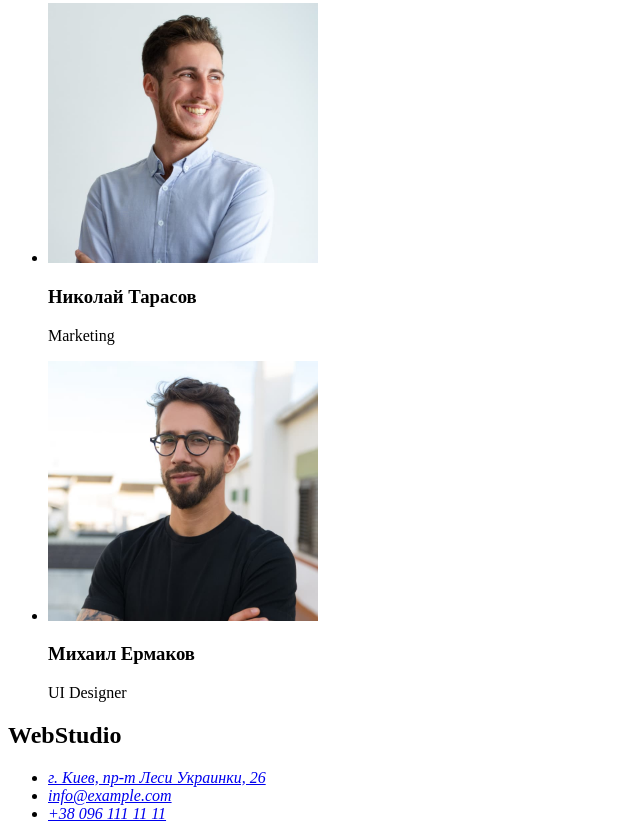
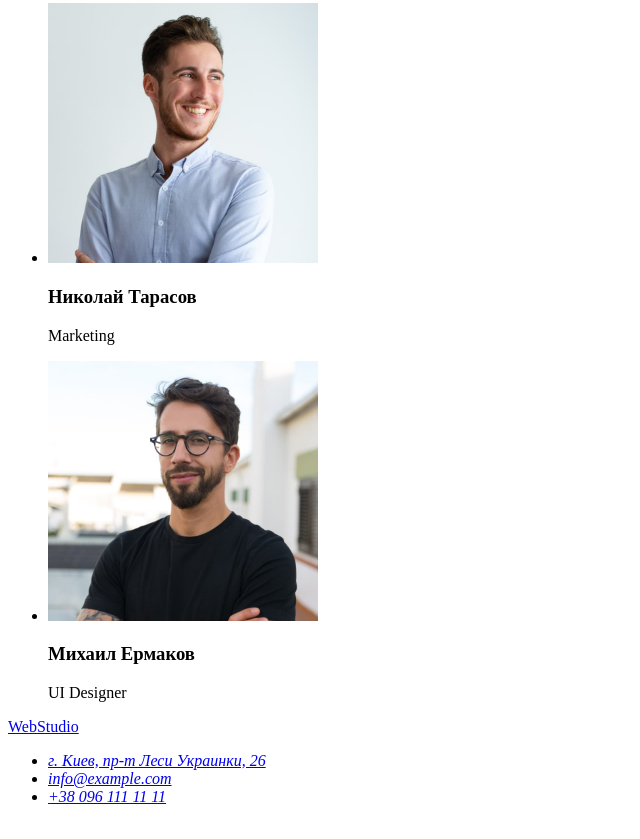
Before and after one commit to SerhiiChuhunov/goit-markup-hw-01, a plain HTML site: page index.html in a window 1280 px wide. Shown: the part 2333-3172 px from the top of the page, without its empty margins (0-640 px from the left). Drawn offline with Linux system fonts and the light colour scheme.

Commit message:
Зроблена правка у Footer

```diff
--- a/index.html
+++ b/index.html
@@ -92,7 +92,7 @@
         </section>
     </main>
     <footer>
-        <h2>WebStudio</h2>
+        <a href="/">WebStudio</a>
         <address>
             <ul>
                 <li><a href="https://bit.ly/3pXMvUd" target="_blank" rel="noopener noreferrer">г. Киев, пр-т
```
